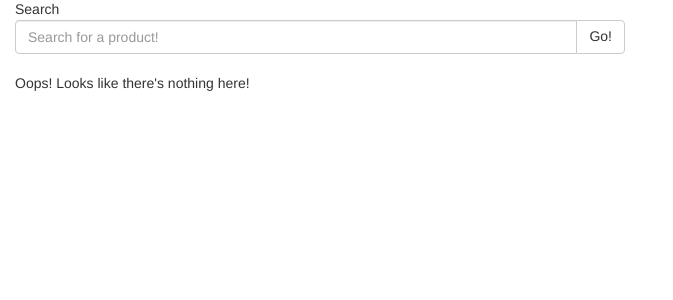
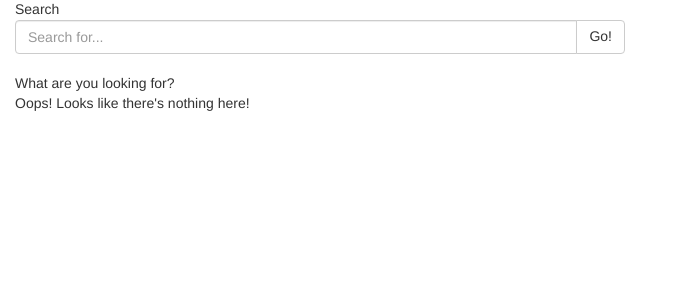
Before and after one commit to TIY-Final-Project/gear_vibes, a Django app: page /search/ in a window 1280 px wide. Shown: the top 300 px of the page, without its empty margins (0-673 px from the left). Run offline with Django 3.2, Linux system fonts and the light colour scheme; data that the repository does not hold is empty; some libraries are stand-ins or nearby versions.

Commit message:
changed search to body content rather than product_name

```diff
--- a/gear_vibes_app/templates/search.html
+++ b/gear_vibes_app/templates/search.html
@@ -8,7 +8,7 @@
       <div class="col-lg-6">
         <form action='' method='get'>
           <div class="input-group">
-            <input type="search" name="product" id="product" class="form-control" placeholder="Search for a product!">
+            <input type="search" name="search" id="search" class="form-control" placeholder="Search for...">
               <span class="input-group-btn">
                 <button class="btn btn-default" type="submit">Go!</button>
               </span>
@@ -20,8 +20,11 @@
     <br>
 
     <div>
+      {{ search_message }}
+    </div>
+    <div>
       {% for review in reviews %}
-        {{ review.product_name }}
+      <div><a href='/#dashboard/reviews/{{ review.pk }}'>{{ review.product_name }}</div>
       {% empty %}
         <div><p>Oops! Looks like there's nothing here!</p></div>
       {% endfor %}
--- a/gear_vibes_app/views.py
+++ b/gear_vibes_app/views.py
@@ -122,7 +122,11 @@ class CategorySearchView(TemplateView):
 
     def get_context_data(self, **kwargs):
         context = super().get_context_data(**kwargs)
-        reviews = Review.objects.filter(product_name=self.request.GET.get('product'))
+        if not self.request.GET.get('search'):
+            context['search_message'] = 'What are you looking for?'
+            print(context)
+            return context
+        reviews = Review.objects.filter(body__icontains=self.request.GET.get('search'))
         context['reviews'] = reviews
         return context
 
```
